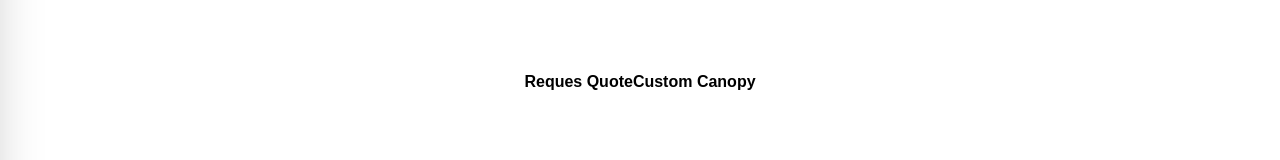
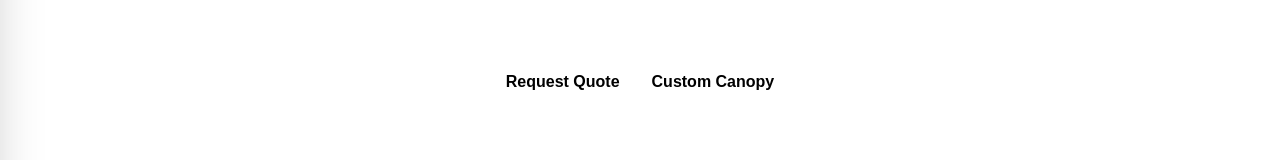
Before and after one commit to angelrepublic24/Tudelux, a Next.js app: page / in a window 1280 px wide. Shown: the part 414-574 px from the top of the page. Built offline with nearby package versions, Linux system fonts and the light colour scheme; a web font is replaced by a local one.

Commit message:
update commit

```diff
--- a/src/app/(shop)/page.tsx
+++ b/src/app/(shop)/page.tsx
@@ -3,9 +3,9 @@ import React from 'react'
 
 export default function HomePage () {
   return (
-    <div className='flex justify-center items-center h-screen'>
+    <div className='flex justify-center items-center h-screen space-x-8'>
 
-        <Link href={'/request-quote'} className='font-semibold'>Reques Quote</Link>
+        <Link href={'/request-quote'} className='font-semibold'>Request Quote</Link>
         <Link href={'/canopy'} className='font-semibold'>Custom Canopy</Link>
     </div>
   )
```
